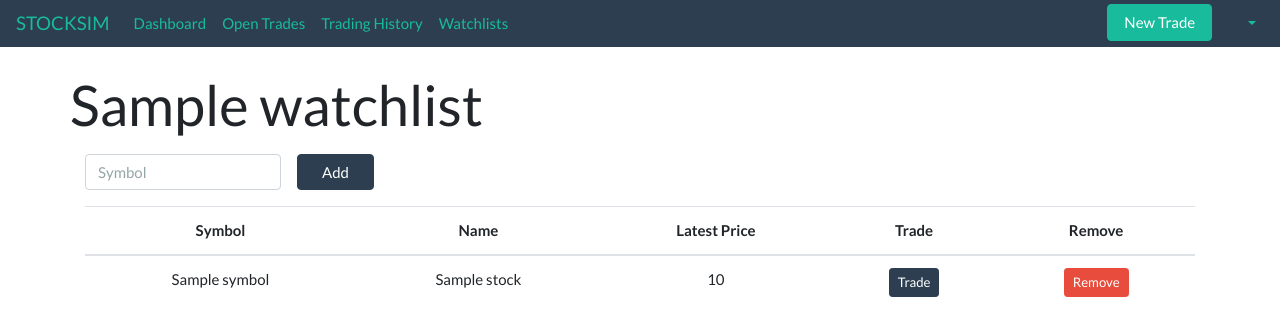
After one commit to omermj/stocksim, a Python web app: template watchlists/templates/watchlist_details.html in a window 1280 px wide. The commit adds this page. Shown: the top 336 px of the page. Run offline with Jinja, Linux system fonts and the light colour scheme; the template is opened without the code that fills it: most values are stand-ins (such as "Sample title", 1, 10 or a date in 2020); some libraries are stand-ins or nearby versions.

Commit message:
added page for watchlist details

```diff
--- /dev/null
+++ b/watchlists/templates/watchlist_details.html
@@ -0,0 +1,56 @@
+{% extends "base.html" %}
+
+{% block title %}
+  Watchlist: {{ watchlist.name }}
+{% endblock title %}
+
+{% block content %}
+  <div class="container mt-4">
+    <!--Watchlist Cards-->
+    <div class="row justify-content-right">
+      <p class="display-4">{{ watchlist.name }}</p>
+    </div>
+    <!--Add stock-->
+    <div>
+      <form class="form-inline mb-3" action="">
+        <input type="text" placeholder="Symbol" class="form-control mr-3">
+        <button class="btn btn-primary px-4">Add</button>
+      </form>
+    </div>
+    {% if stocks|length == 0 %}
+      <p class="mb-5">There are no stocks in the watchlist.</p>
+    {% else %}
+      <table class="table table-hover">
+        <thead>
+          <tr>
+            <th scope="col"
+                class="text-center">Symbol</th>
+            <th scope="col"
+                class="text-center">Name</th>
+            <th scope="col"
+                class="text-center">Latest Price</th>
+            <th scope="col"
+                class="text-center">Trade</th>
+            <th scope="col"
+                class="text-center">Remove</th>
+          </tr>
+        </thead>
+        <tbody class="watchlist-table">
+          {% for stock in stocks %}
+            <tr data-stock-id={{ stock.id }}>
+              <td class="text-center">{{ stock["symbol"] }}</td>
+              <td class="text-center">{{ stock["name"] }}</td>
+              <td class="text-center">{{ stock["price"] }}</td>
+              <td class="text-center">
+                <button class="btn btn-primary btn-sm">Trade</button>
+              </td>
+              <td class="text-center">
+                <button class="btn btn-danger btn-sm">Remove</button>
+              </td>
+            </tr>
+          {% endfor %}
+        </tbody>
+      </table>
+    {% endif %}
+  </div>
+{% endblock content %}
--- a/watchlists/templates/watchlists.html
+++ b/watchlists/templates/watchlists.html
@@ -26,5 +26,8 @@
         <p>You have not created any watchlists yet.</p>
       {% endif %}
     </div>
+    <div class="row justify-content-right mt-4 ml-4">
+      <button class="btn btn-primary">Create Watchlist</button>
+    </div>
   </div>
 {% endblock content %}
```
Also changed, not shown: watchlists/models.py (+23 -0 lines), watchlists/routes.py (+22 -1 lines).
